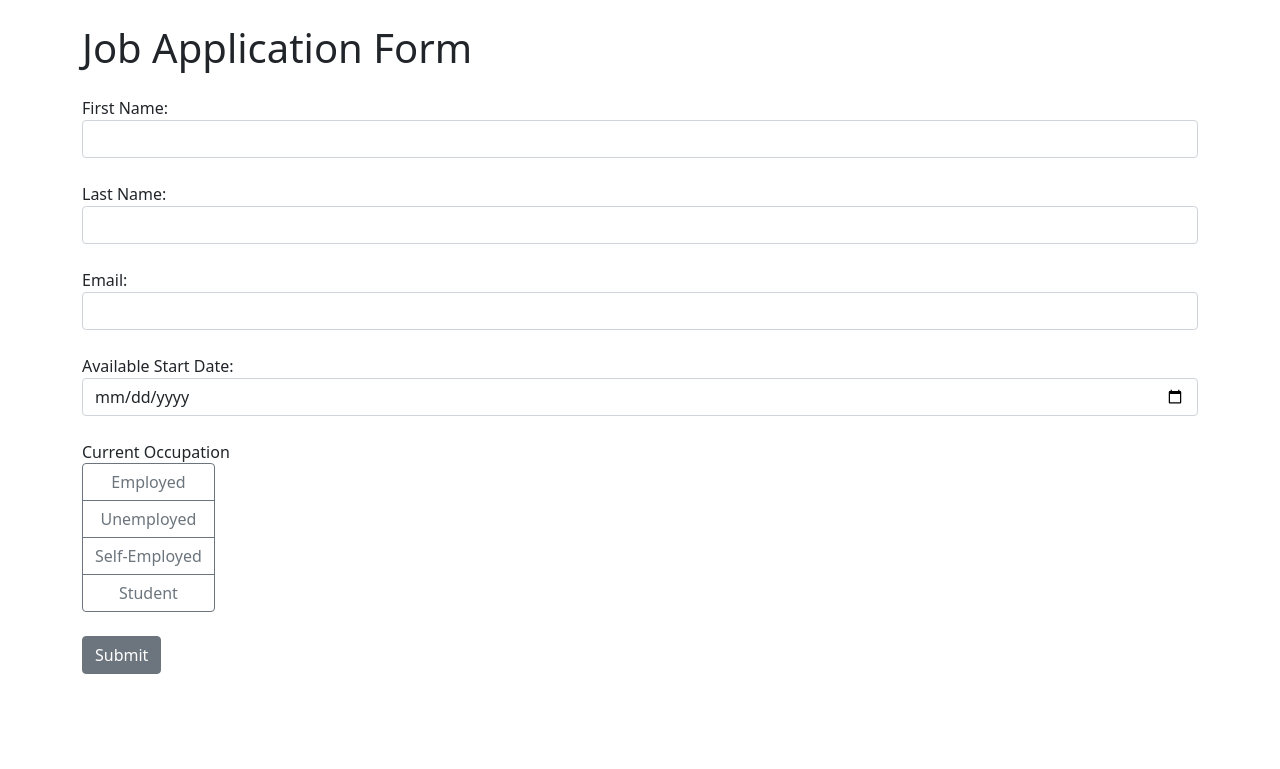
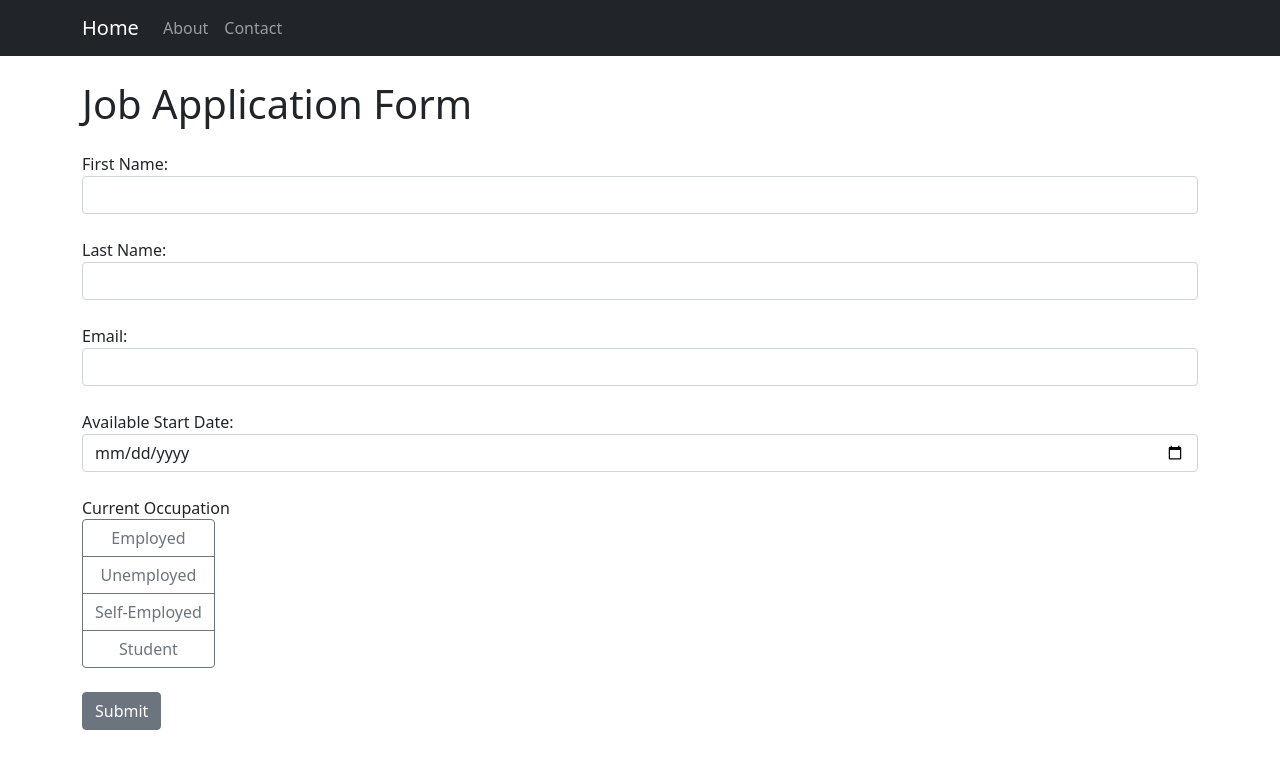
Before and after one commit to whitej68/job-form-django, a Django app: page / in a window 1280 px wide. Shown: the top 769 px of the page. Run offline with Django 4.2, Linux system fonts and the light colour scheme.

Commit message:
Added navigation bar with about and contact links

```diff
--- /dev/null
+++ b/job_application/templates/about.html
@@ -0,0 +1,6 @@
+{% extends 'base.html' %}
+{% block content %}
+
+<h1 class="mt-4 mb-4">About Us</h1>
+
+{% endblock %}
--- /dev/null
+++ b/job_application/templates/base.html
@@ -0,0 +1,34 @@
+<!doctype html>
+<html>
+    <head>
+        <meta charset="utf-8">
+        <meta name="viewport" content="width=device-width, initial-scale=1, shrink-to-fit=no">
+        <link rel="stylesheet" href="https://cdn.jsdelivr.net/npm/bootstrap@5.1.3/dist/css/bootstrap.min.css">
+    </head>
+    <body>
+        <nav class="navbar navbar-expand-lg navbar-dark bg-dark">
+          <div class="container">
+            <a class="navbar-brand" href="{% url 'index' %}">Home</a>
+            <button class="navbar-toggler" type="button" data-bs-toggle="collapse" data-bs-target="#navbarNav" aria-controls="navbarNav" aria-expanded="false" aria-label="Toggle navigation">
+              <span class="navbar-toggler-icon"></span>
+            </button>
+            <div class="collapse navbar-collapse" id="navbarNav">
+              <ul class="navbar-nav">
+                <li class="nav-item {% if request.path == '/about/' %}active{% endif %}">
+                  <a class="nav-link" href="{% url 'about' %}">About</a>
+                </li>
+                <li class="nav-item {% if request.path == '/contact/' %}active{% endif %}">
+                  <a class="nav-link" href="{% url 'contact' %}">Contact</a>
+                </li>
+              </ul>
+            </div>
+          </div>
+        </nav>
+        <div class="container">
+            {% block content %}
+            {% endblock %}
+        </div>
+        <script src="https://code.jquery.com/jquery-3.6.0.min.js"></script>
+        <script src="https://cdn.jsdelivr.net/npm/bootstrap@5.1.3/dist/js/bootstrap.min.js"></script>
+    </body>
+</html>
--- /dev/null
+++ b/job_application/templates/contact.html
@@ -0,0 +1,6 @@
+{% extends 'base.html' %}
+{% block content %}
+
+<h1 class="mt-4 mb-4">Contact</h1>
+
+{% endblock %}
--- a/job_application/templates/index.html
+++ b/job_application/templates/index.html
@@ -1,12 +1,5 @@
-<!doctype html>
-<html>
-    <head>
-        <meta charset="utf-8">
-        <meta name="viewport" content="width=device-width, initial-scale=1, shrink-to-fit=no">
-        <link rel="stylesheet" href="https://cdn.jsdelivr.net/npm/bootstrap@5.1.3/dist/css/bootstrap.min.css">
-    </head>
-    <body>
-        <div class="container">
+{% extends 'base.html' %}
+{% block content %}
 <h1 class="mt-4 mb-4">Job Application Form</h1>
 <form method="post">
     {% csrf_token %}
@@ -52,8 +45,4 @@
     </div>
     {% endif %}
 </form>
-        </div>
-        <script src="https://code.jquery.com/jquery-3.6.0.min.js"></script>
-        <script src="https://cdn.jsdelivr.net/npm/bootstrap@5.1.3/dist/js/bootstrap.min.js"></script>
-    </body>
-</html>
+{% endblock %}
--- a/job_application/urls.py
+++ b/job_application/urls.py
@@ -2,5 +2,7 @@ from django.urls import path
 from . import views
 
 urlpatterns = [
-    path('', views.index, name='index')
+    path('', views.index, name='index'),
+    path('about/', views.about, name='about'),
+    path('contact', views.contact, name='contact')
 ]
--- a/job_application/views.py
+++ b/job_application/views.py
@@ -24,3 +24,10 @@ def index(request):
             messages.success(request, "Form submitted successfully")
 
     return render(request, "index.html")
+
+
+def about(request):
+    return render(request, "about.html")
+
+def contact(request):
+    return render(request, "contact.html")
```
Lines whose indentation alone changed are shown as unchanged.
